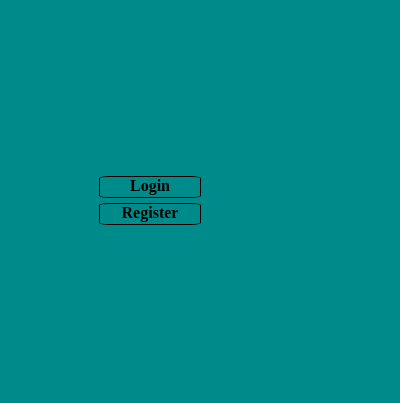
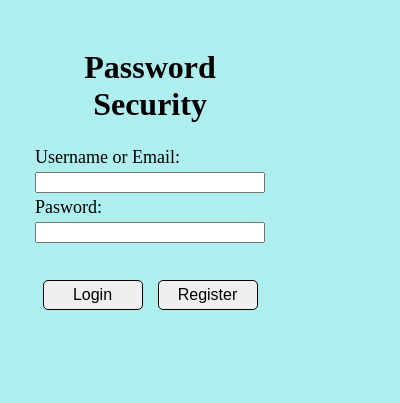
Before and after one commit to 491-password-security/extension, a browser extension: page popup/password_security.html in a window 400 px wide. Drawn offline with Linux system fonts and the light colour scheme.

Commit message:
added input fields and heading

```diff
--- a/popup/password_security.css
+++ b/popup/password_security.css
@@ -3,9 +3,9 @@ html,body {
     height: 400px;
     display: flex;
     flex-direction: column;
-    justify-content: space-around;
+    justify-content: space-between;
     align-items: center;
-    background-color: darkcyan;
+    background-color: paleturquoise;
 }
 
 .hidden {
@@ -13,20 +13,45 @@ html,body {
 }
 
 .popup-content {
-    height: 200px;
+    height: 300px;
+    width: 230px;
+    margin-top: 20px;
     display: flex;
     flex-direction: column;
-
+    justify-content: space-around;
+}
+.popup-content__fields{
+    height:100px;
+    width: auto;
+    display: flex;
+    flex-direction: column;
+    justify-content: space-around;
+    align-items: left;
+}
+.popup-content__fields--label{
+    font-size: large;
+    font-weight: 500;
+}
+.popup-content__heading{
+    text-align: center;
+}
+.popup-content__buttons{
+    height: 100px;
+    width: 230px;
+    display: flex;
+    justify-content: space-around;
+    align-items: center;
 }
 
 .action{
     margin: 5px 0;
     width: 100px;
-    height: 20px;
+    height: 30px;
     border: 1px solid black;
-    border-radius: 10%;
+    border-radius: 5px;
     text-align: center;
     font-size: medium;
     cursor: pointer;
-    font-weight: 600;
+    font-weight: 500;
+
 }
--- a/popup/password_security.html
+++ b/popup/password_security.html
@@ -8,10 +8,25 @@
 </head>
 
 <body>
-    <div id="popup-content">
-        <div class="action">Login</div>
-        <div class="action">Register</div>
+    <div class="popup-content">
+        <h1 class="popup-content__heading">
+            Password Security
+        </h1>
+        <form>
+            <div class="popup-content__fields">
+                <label class="popup-content__fields--label" for="user">Username or Email:</label>
+                <input type="text" id="user" />
+                <label class="popup-content__fields--label" for="pwd">Pasword:</label>
+                <input type="password" id="pwd" />
+            </div>
+            <div class="popup-content__buttons">
+                <button type="submit" class="action">Login</button>
+                <button class="action">Register</button>
+            </div>
+        </form>
+
     </div>
+
     <script src="password_security.js"></script>
 </body>
 
```
